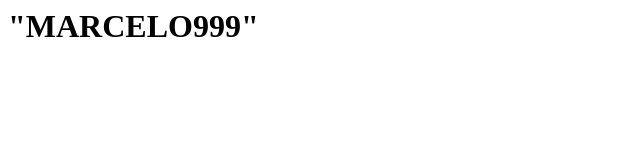
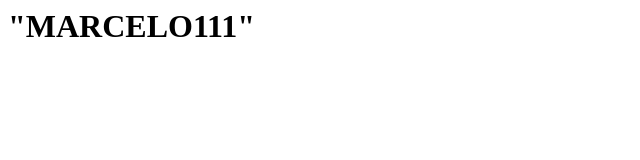
Before and after one commit to marceloooki/curso-git, a plain HTML site: page MARCELO.html in a window 1280 px wide. Shown: the full height of the page, 0-640 px from the left. Drawn offline with Linux system fonts and the light colour scheme.

Commit message:
MARCELO.HTML

```diff
--- a/MARCELO.html
+++ b/MARCELO.html
@@ -2,6 +2,6 @@
 	<head>
 	</head>
 	<body>
-		<h1> "MARCELO999" </h1>
+		<h1> "MARCELO111" </h1>
 	</body>
 </html>
```
